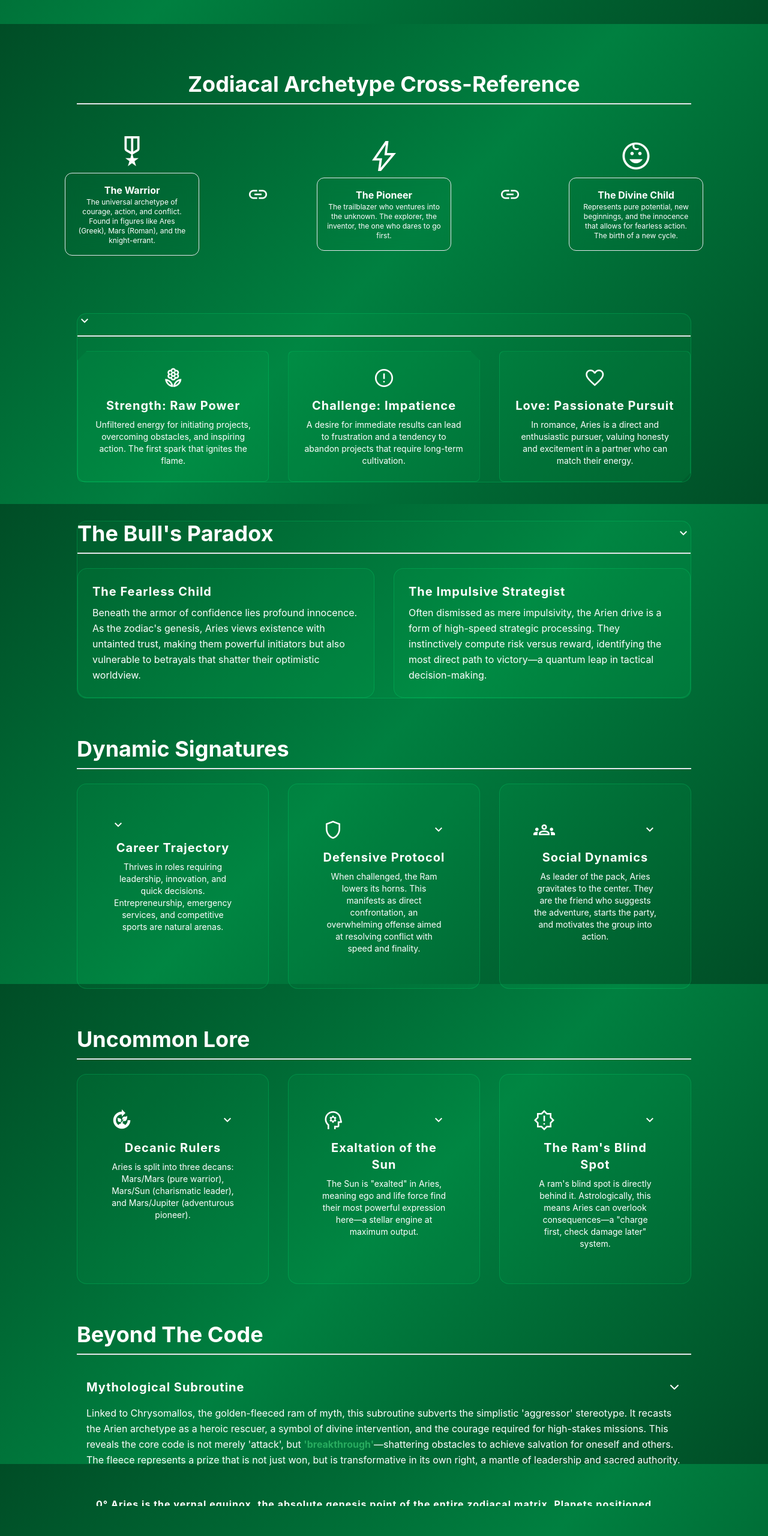
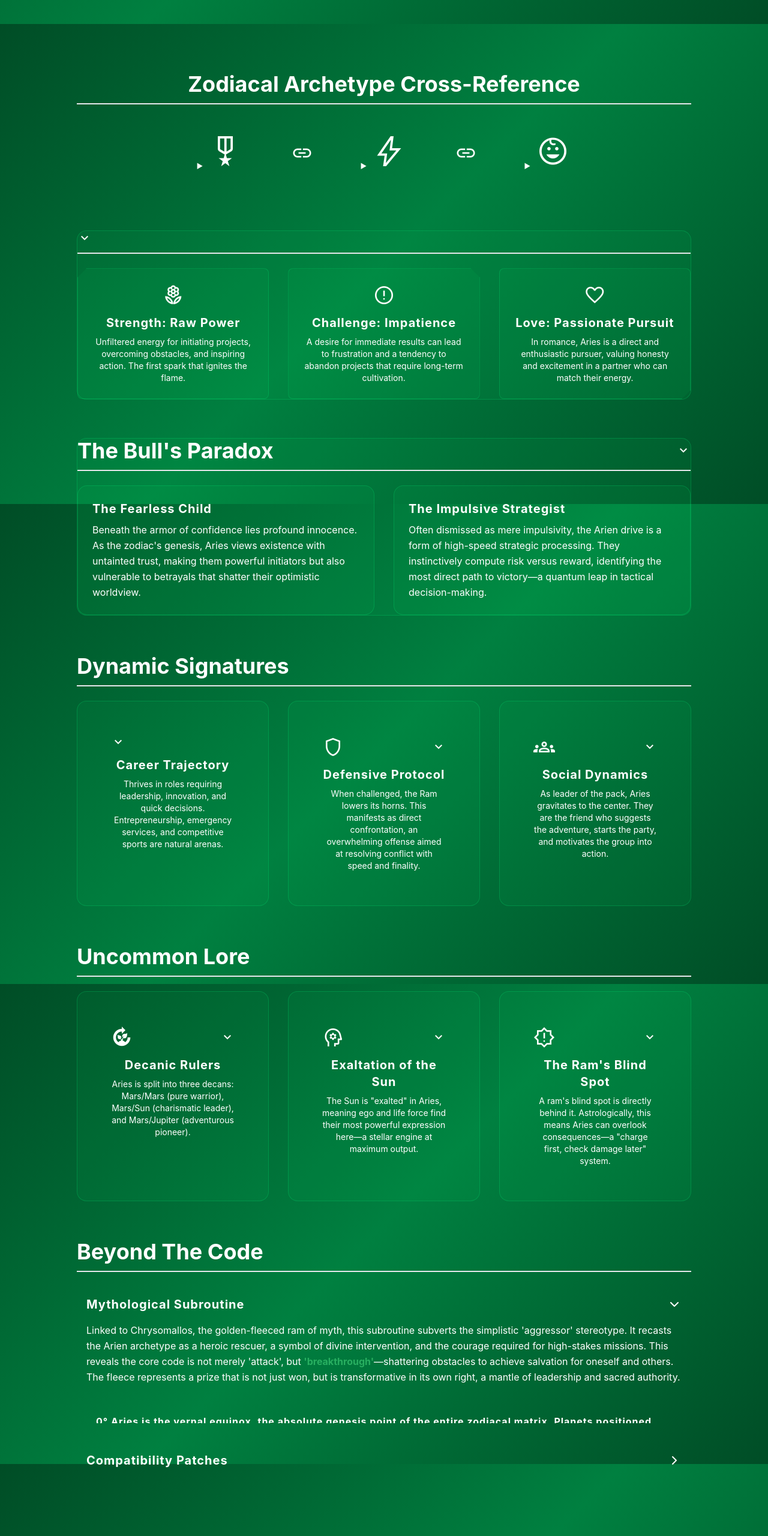
Before and after one commit to anish994/shivakali-ashram, a website: page zodiac/taurus-demo.html in a window 1280 px wide. Shown: the part 3160-5720 px from the top of the page at 60% size. Drawn offline with nearby package versions, Linux system fonts and the light colour scheme.

Commit message:
feat(taurus): fix expandable sections and archetype layout

```diff
--- a/assets/css/components/taurus-redesign.css
+++ b/assets/css/components/taurus-redesign.css
@@ -13,3 +13,45 @@ body {
     margin: 0 auto;
     padding: 5rem 2rem;
 }
+
+.accordion-content {
+    overflow: hidden;
+    max-height: 0;
+    transition: max-height 0.5s cubic-bezier(0.25, 1, 0.5, 1);
+}
+
+details[open] .accordion-content {
+    max-height: 1000px; /* A large enough value */
+    padding-top: 1rem;
+    padding-bottom: 1rem;
+}
+
+.archetype-item {
+    position: relative;
+}
+
+.archetype-icon {
+    list-style: none; /* Remove the default arrow */
+}
+
+.archetype-info {
+    position: absolute;
+    bottom: 110%;
+    left: 50%;
+    transform: translateX(-50%);
+    z-index: 10;
+    opacity: 0;
+    transition: all 0.3s ease-in-out;
+    pointer-events: none;
+    width: 224px; /* w-56 */
+    padding: 1rem; /* p-4 */
+    border-radius: 0.75rem; /* rounded-xl */
+    background: rgba(10, 26, 10, 0.9); /* bg-background-dark/90 */
+    border: 1px solid var(--primary-glow);
+    backdrop-filter: blur(10px);
+}
+
+details[open] .archetype-info {
+    opacity: 1;
+    pointer-events: auto;
+}
--- a/zodiac/taurus-demo.html
+++ b/zodiac/taurus-demo.html
@@ -378,30 +378,36 @@ h4 + .text-pop-up {
 </div>
 <div class="content-section text-center" style="animation-delay: 1.2s;">
 <h3 class="text-4xl font-bold font-display mb-8 border-b-2 border-primary/50 pb-3 text-primary" style="text-shadow: 0 0 15px var(--primary-glow);">Zodiacal Archetype Cross-Reference</h3>
-<div class="flex justify-center items-center gap-12 md:gap-20 pt-4">
-<div class="archetype-link">
+<div class="flex justify-center items-center flex-wrap gap-12 md:gap-20 pt-4">
+    <details class="archetype-item">
+        <summary class="archetype-icon">
             <span class="material-symbols-outlined text-6xl text-primary cursor-pointer">military_tech</span>
+        </summary>
         <div class="archetype-info w-56 p-4 rounded-xl bg-background-dark/90 border border-primary/50 backdrop-blur-md">
             <h5 class="font-bold font-display text-primary">The Warrior</h5>
             <p class="text-xs text-text-dark/80">The universal archetype of courage, action, and conflict. Found in figures like Ares (Greek), Mars (Roman), and the knight-errant.</p>
         </div>
-</div>
+    </details>
     <span class="material-symbols-outlined text-4xl text-primary/50">link</span>
-<div class="archetype-link">
+    <details class="archetype-item">
+        <summary class="archetype-icon">
             <span class="material-symbols-outlined text-6xl text-primary cursor-pointer">bolt</span>
+        </summary>
         <div class="archetype-info w-56 p-4 rounded-xl bg-background-dark/90 border border-primary/50 backdrop-blur-md">
             <h5 class="font-bold font-display text-primary">The Pioneer</h5>
             <p class="text-xs text-text-dark/80">The trailblazer who ventures into the unknown. The explorer, the inventor, the one who dares to go first.</p>
         </div>
-</div>
+    </details>
     <span class="material-symbols-outlined text-4xl text-primary/50">link</span>
-<div class="archetype-link">
+    <details class="archetype-item">
+        <summary class="archetype-icon">
             <span class="material-symbols-outlined text-6xl text-primary cursor-pointer">child_care</span>
+        </summary>
         <div class="archetype-info w-56 p-4 rounded-xl bg-background-dark/90 border border-primary/50 backdrop-blur-md">
             <h5 class="font-bold font-display text-primary">The Divine Child</h5>
             <p class="text-xs text-text-dark/80">Represents pure potential, new beginnings, and the innocence that allows for fearless action. The birth of a new cycle.</p>
         </div>
-</div>
+    </details>
 </div>
 </div>
 <div class="space-y-16">
@@ -567,7 +573,7 @@ h4 + .text-pop-up {
 <svg class="feather feather-chevron-right" fill="none" height="24" stroke="currentColor" stroke-linecap="round" stroke-linejoin="round" stroke-width="2" viewBox="0 0 24 24" width="24" xmlns="http://www.w3.org/2000/svg"><polyline points="9 18 15 12 9 6"></polyline></svg>
 </div>
 </summary>
-<div class="px-4 pb-4 text-base overflow-hidden transition-all duration-500 ease-in-out max-h-screen group-open:max-h-screen accordion-content">
+<div class="px-4 pb-4 text-base overflow-hidden transition-all duration-500 ease-in-out accordion-content">
 <p class="leading-relaxed expanded-content-text-gradient">Linked to Chrysomallos, the golden-fleeced ram of myth, this subroutine subverts the simplistic 'aggressor' stereotype. It recasts the Arien archetype as a heroic rescuer, a symbol of divine intervention, and the courage required for high-stakes missions. This reveals the core code is not merely 'attack', but <span class="font-bold text-green-400 animate-pulse">'breakthrough'</span>—shattering obstacles to achieve salvation for oneself and others. The fleece represents a prize that is not just won, but is transformative in its own right, a mantle of leadership and sacred authority.</p>
 </div>
 </details>
@@ -705,8 +711,8 @@ document.addEventListener('DOMContentLoaded', () => {
         });
     });
 
-    const expandIcons = document.querySelectorAll('.expand-icon, .expand-arrow, .material-symbols-outlined');
-    expandIcons.forEach(icon => {
+    const summaryIcons = document.querySelectorAll('summary .material-symbols-outlined');
+    summaryIcons.forEach(icon => {
         if (icon.textContent.trim() === 'add') {
             icon.textContent = 'expand_more';
             icon.classList.remove('expand-icon', 'text-2xl', 'text-3xl', 'text-primary/70', 'transition-transform', 'duration-400', 'group-open:rotate-45');
```
Lines whose indentation alone changed are shown as unchanged.
